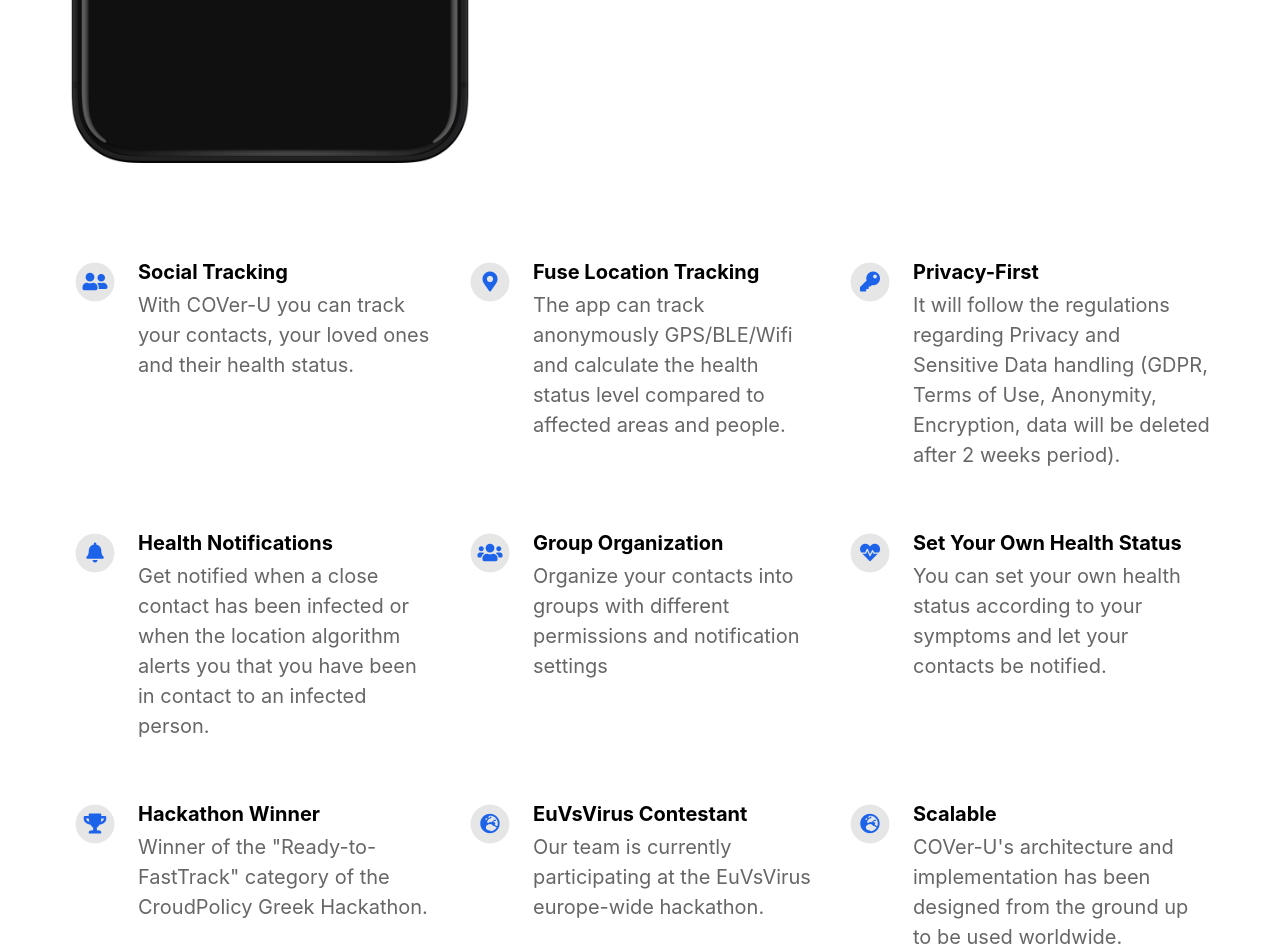
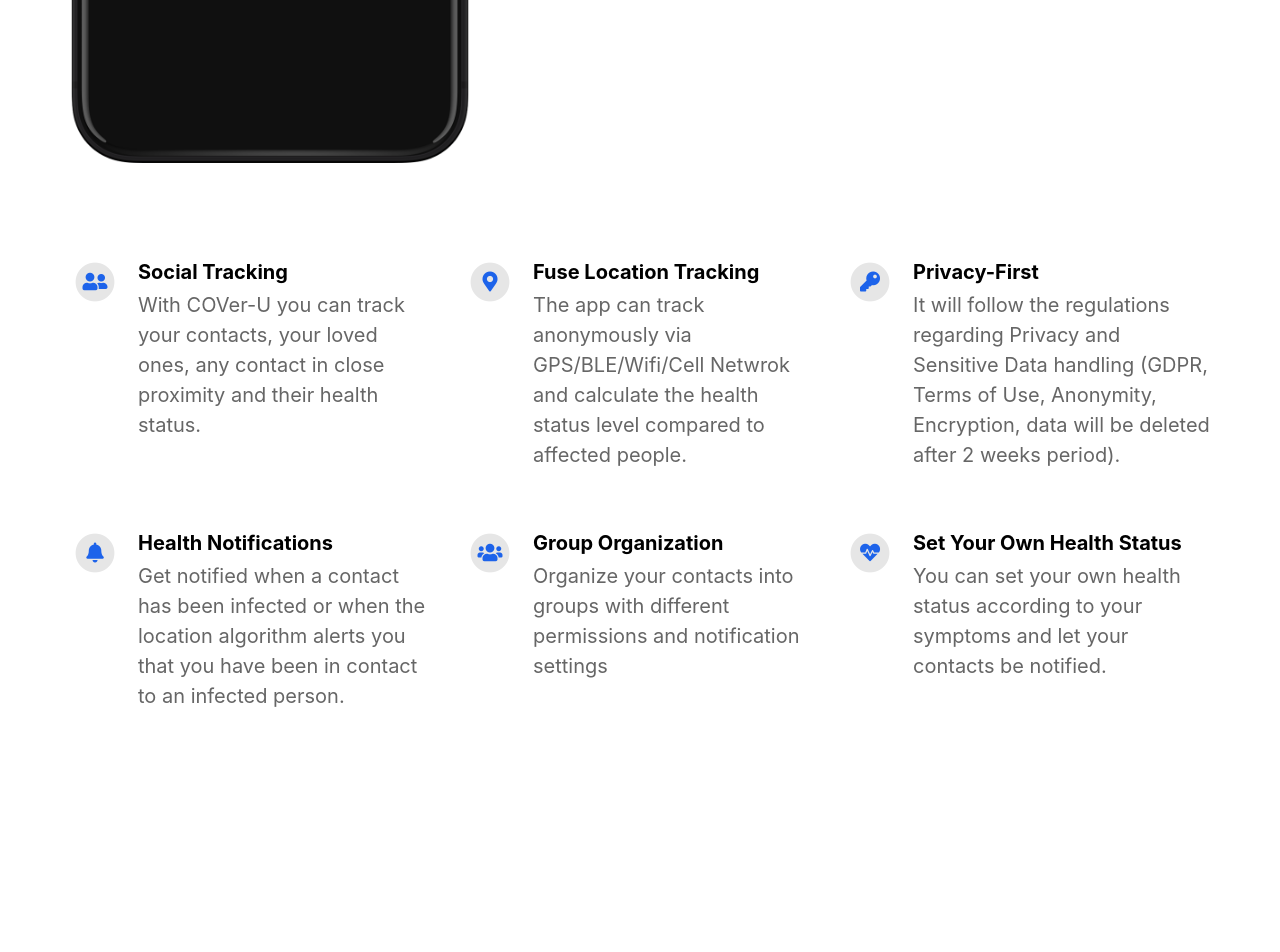
Before and after one commit to covilisation/cover-u-page, a Jekyll site: the page built from index.html, in a window 1280 px wide and 1400 px high, scrolled down 374 px. Shown: the part 448-1400 px from the top of the window. Built offline with Jekyll 4.4.1, drawn with Linux system fonts in a browser that asks for light colours; nearby versions of some CDN libraries; after the commit the page ends 1533 px from its top, so only the background shows below that.

Commit message:
Update _config.yml
Remove:

Hackathon Winner
EuVsVirus Contestant
Scalable

```diff
--- a/_config.yml
+++ b/_config.yml
@@ -34,11 +34,11 @@ youtube_username                          :
 features                                  :
 
   - title                                 : Social Tracking
-    description                           : With COVer-U you can track your contacts, your loved ones and their health status.
+    description                           : With COVer-U you can track your contacts, your loved ones, any contact in close proximity and their health status.
     fontawesome_icon_name                 : user-friends
 
   - title                                 : Fuse Location Tracking
-    description                           : The app can track anonymously GPS/BLE/Wifi and calculate the health status level compared to affected areas and people.
+    description                           : The app can track anonymously via GPS/BLE/Wifi/Cell Netwrok and calculate the health status level compared to affected people.
     fontawesome_icon_name                 : map-marker-alt
 
   - title                                 : Privacy-First
@@ -46,7 +46,7 @@ features                                  :
     fontawesome_icon_name                 : key
 
   - title                                 : Health Notifications
-    description                           : Get notified when a close contact has been infected or when the location algorithm alerts you that you have been in contact to an infected person.
+    description                           : Get notified when a contact has been infected or when the location algorithm alerts you that you have been in contact to an infected person.
     fontawesome_icon_name                 : bell
 
   - title                                 : Group Organization
@@ -56,18 +56,6 @@ features                                  :
   - title                                 : Set Your Own Health Status
     description                           : You can set your own health status according to your symptoms and let your contacts be notified.
     fontawesome_icon_name                 : heartbeat
-
-  - title                                 : Hackathon Winner
-    description                           : Winner of the "Ready-to-FastTrack" category of the CroudPolicy Greek Hackathon.
-    fontawesome_icon_name                 : trophy
-
-  - title                                 : EuVsVirus Contestant
-    description                           : Our team is currently participating at the EuVsVirus europe-wide hackathon.
-    fontawesome_icon_name                 : globe-europe
-
-  - title                                 : Scalable
-    description                           : COVer-U's architecture and implementation has been designed from the ground up to be used worldwide.
-    fontawesome_icon_name                 : globe-europe
 
   - title                                 : # New Feature Title
     description                           : # New Feature Description
```
